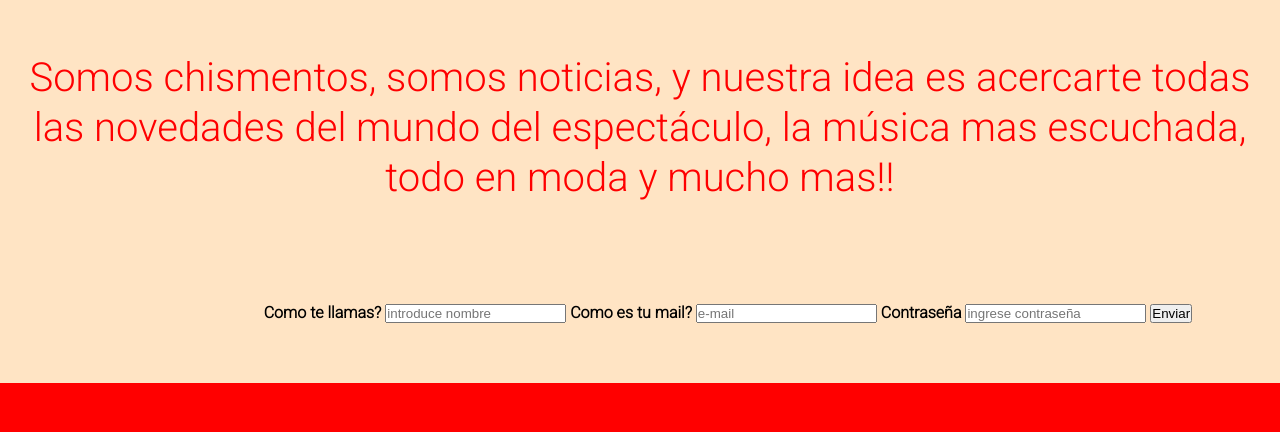
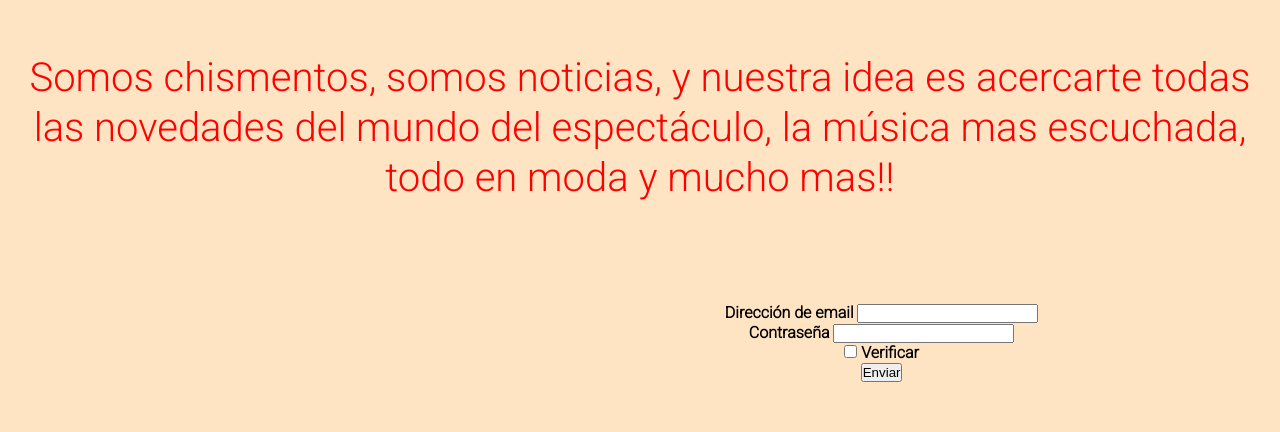
Before and after one commit to RamiroMendez/paginachismentos, a plain HTML site: page index.html in a window 1280 px wide. Shown: the part 466-898 px from the top of the page. Drawn offline with Linux system fonts and the light colour scheme.

Commit message:
agrege formulario desde boostrap

```diff
--- a/css/estilos.css
+++ b/css/estilos.css
@@ -307,17 +307,6 @@ h1{
   gap: 10px;
 }
 
-}
-
-.modamujer{
-  display: grid;
-  grid-template-columns: 1fr 1fr;
-  grid-template-rows: 1fr 1fr;
-  justify-items: center;
-  gap: 10px;
-}
-
-
 
 }
 
@@ -329,3 +318,5 @@ h1{
   justify-items: center;
   gap: 10px;
 }
+
+}
--- a/index.html
+++ b/index.html
@@ -56,19 +56,21 @@
 
 <div class="registrate">
     <div class="formulario">
-        <form action="./index.html">
-            <label for="nombre">
-                <span>Como te llamas?</span>
-                <input type="text"id="nombre" placeholder="introduce nombre">
-            </label>
-        <label for="email">
-            <span>Como es tu mail?</span>
-            <input type="email" id="emai" placeholder="e-mail">
-        </label>
-        <label for="contra">Contraseña</label>
-        <input type="password" id="contra" placeholder="ingrese contraseña"/>
-        <button type="submit">Enviar</button>
-    </div>
+        <form>
+            <div class="mb-3">
+              <label for="exampleInputEmail1" class="form-label">Dirección de email</label>
+              <input type="email" class="form-control" id="exampleInputEmail1" aria-describedby="emailHelp">
+            </div>
+            <div class="mb-3">
+              <label for="exampleInputPassword1" class="form-label">Contraseña</label>
+              <input type="password" class="form-control" id="exampleInputPassword1">
+            </div>
+            <div class="mb-3 form-check">
+              <input type="checkbox" class="form-check-input" id="exampleCheck1">
+              <label class="form-check-label" for="exampleCheck1">Verificar</label>
+            </div>
+            <button type="submit" class="btn btn-primary">Enviar</button>
+          </form>
 </div>
 
 
```
